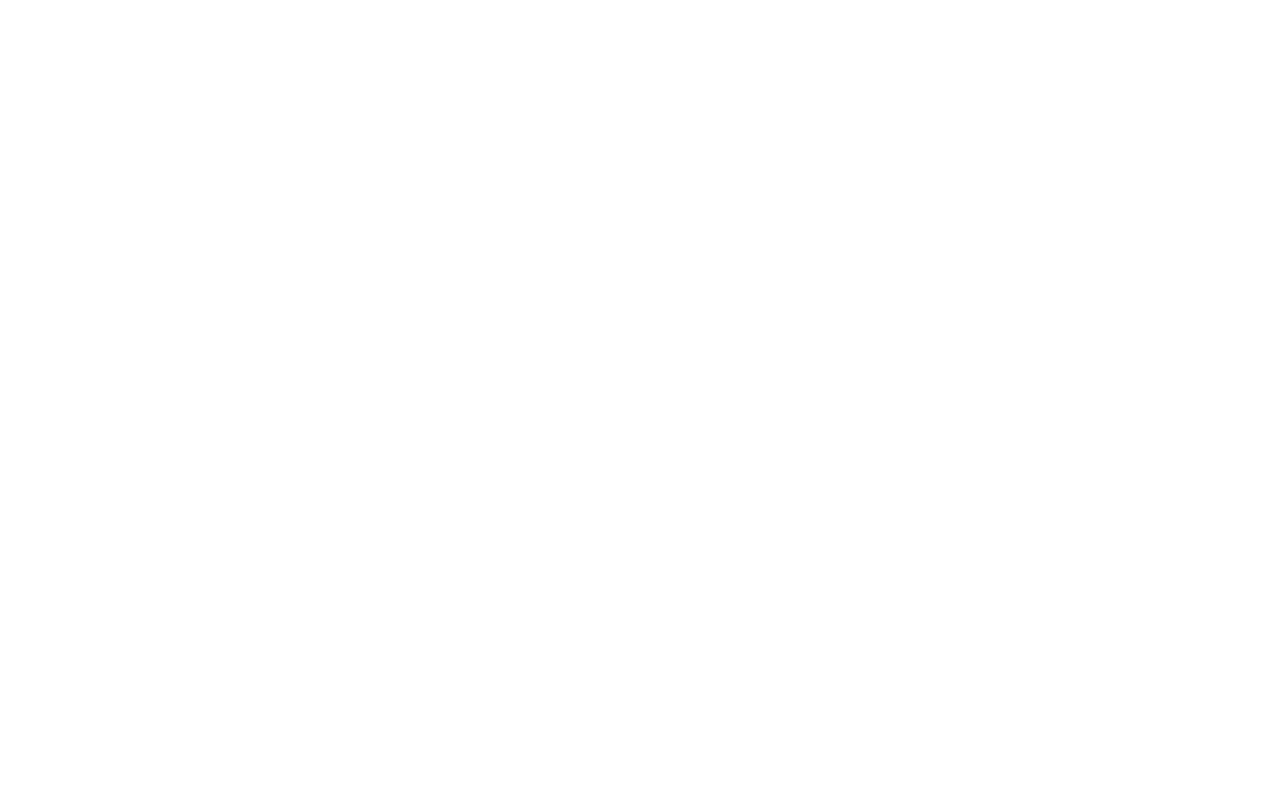
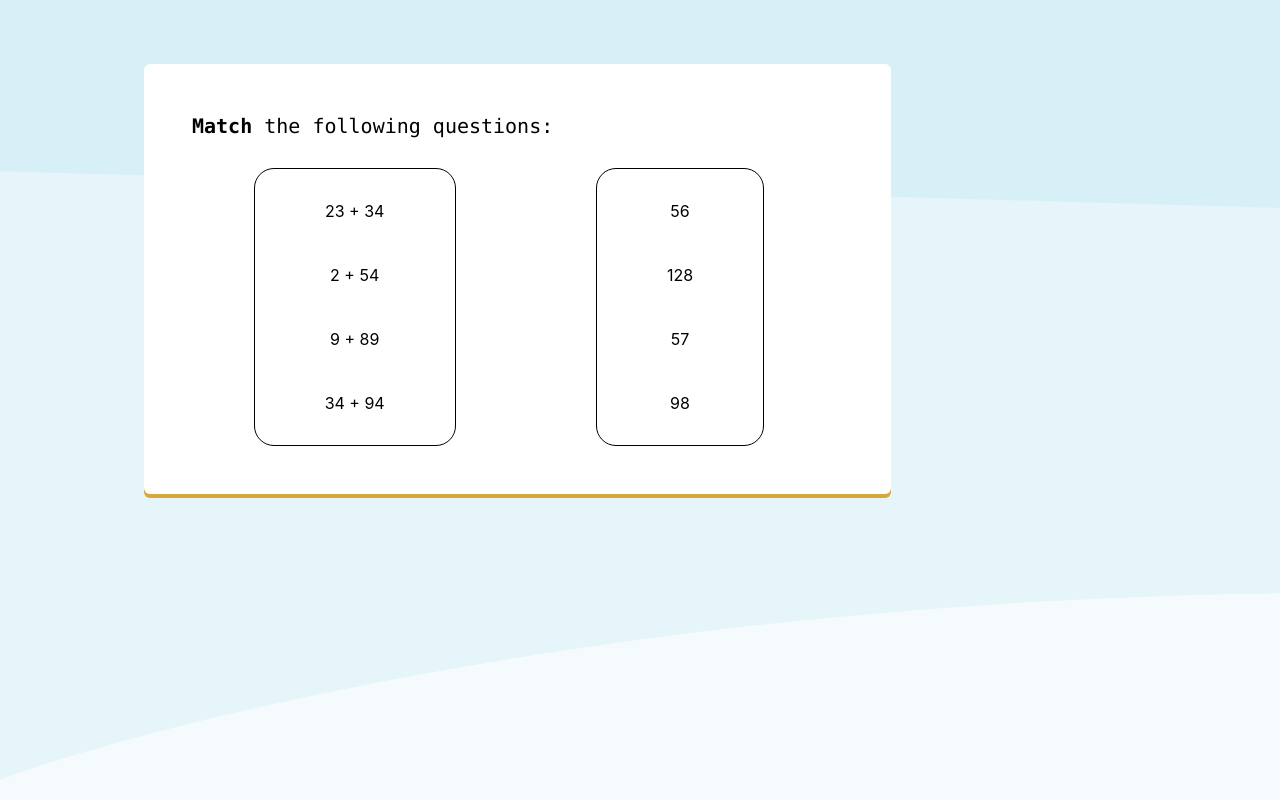
Before and after one commit to singhcoder694/LiteracyApp, a React (Create React App) app: page /matchnumbers in a window 1280 px wide. Before the commit this address had no page. Built offline with nearby package versions, Linux system fonts and the light colour scheme; a web font is replaced by a local one.

Commit message:
CompletedMatch

```diff
--- a/src/App.js
+++ b/src/App.js
@@ -11,6 +11,7 @@
 
         <Routes>
         <Route path="/smallestnumber" element={<SmallestNumber />} />
+        <Route path="/matchnumbers" element={<MatchNumbers />} />
         </Routes>
       </Router>
     </main>
--- a/src/pages/MatchNumbers.jsx
+++ b/src/pages/MatchNumbers.jsx
@@ -1,43 +1,165 @@
-import React, {  useState, useRef } from 'react'
+import React, { useState, useRef, useEffect } from "react";
 import bgimg from "../assets/bg-ques.svg";
-import "./Match.css"
+import "./Match.css";
+
+import { motion } from "framer-motion";
 
 function MatchNumbers() {
-    const [colorarr, setColorArr]=useState(["white","white","white","white"]);
-    const [color, setColor]=useState("");
-    const [boxR, setBoxR] = useState([null,null,null,null]);
-    const backColorArr = ["var(--Yellow-grad-up, #FFB507)", "#A5D720", "#FF6969", "#62D0FF"]
-    const handleClick=(e)=>{
-      const temp = (e.target.id);
-      const ind = Number.parseInt(temp.slice(-1));
-      if(document.getElementById(`${"Qmatch" + ind}`).style.backgroundColor===""){
-        document.getElementById(`${"Qmatch" + ind}`).style.backgroundColor = backColorArr[ind-1];
+  const [colorarr, setColorArr] = useState([
+    "white",
+    "white",
+    "white",
+    "white",
+  ]);
+  const [color, setColor] = useState("");
+  const qbox1Ref = useRef(null);
+  const qbox2Ref = useRef(null);
+  const qbox3Ref = useRef(null);
+  const qbox4Ref = useRef(null);
+  const abox1Ref = useRef(null);
+  const abox2Ref = useRef(null);
+  const abox3Ref = useRef(null);
+  const abox4Ref = useRef(null);
+  const [box1, setBox1] = useState(null);
+  const [box2, setBox2] = useState(null);
+  const [box3, setBox3] = useState(null);
+  const [box4, setBox4] = useState(null);
+  const [abox1, setAbox1] = useState(null);
+  const [abox2, setAbox2] = useState(null);
+  const [abox3, setAbox3] = useState(null);
+  const [abox4, setAbox4] = useState(null);
+  const [matched, setMatched] = useState([]);
+  const [loaded, setLoaded] = useState(false);
+  const [animationKey, setAnimationKey] = useState(0);
+  const [animationLoaded, setAnimationLoaded] = useState([false, false, false, false]);
+
+  const backColorArr = [
+    "var(--Yellow-grad-up, #FFB507)",
+    "#A5D720",
+    "#FF6969",
+    "#62D0FF",
+  ];
+
+  useEffect(() => {
+    const box1r = qbox1Ref.current;
+    const box2r = qbox2Ref.current;
+    const box3r = qbox3Ref.current;
+    const box4r = qbox4Ref.current;
+    //console.log(box1r, box2r, box3r, box4r);
+    const rect1 = box1r.getBoundingClientRect();
+    const rect2 = box2r.getBoundingClientRect();
+    const rect3 = box3r.getBoundingClientRect();
+    const rect4 = box4r.getBoundingClientRect();
+    const rect5 = abox1Ref.current.getBoundingClientRect();
+    const rect6 = abox2Ref.current.getBoundingClientRect();
+    const rect7 = abox3Ref.current.getBoundingClientRect();
+    const rect8 = abox4Ref.current.getBoundingClientRect();
+    //console.log(rect1, rect2, rect3, rect4, rect5, rect6, rect7, rect8);
+    setAbox1(rect5);
+    setAbox2(rect6);
+    setAbox3(rect7);
+    setAbox4(rect8);
+    setBox1(rect1);
+    setBox2(rect2);
+    setBox3(rect3);
+    setBox4(rect4);
+    setLoaded(true);
+  }, []);
+
+  const [ansbox1, setAnsbox1] = useState(box1);
+  const [ansbox2, setAnsbox2] = useState(box2);
+  const [ansbox3, setAnsbox3] = useState(box3);
+  const [ansbox4, setAnsbox4] = useState(box4);
+
+  useEffect(() => {
+    if (matched[0] === 1) {
+      if (matched[1] === 1) {
+        setAnsbox1(abox1);
+      } else if (matched[1] === 2) {
+        setAnsbox1(abox2);
+      } else if (matched[1] === 3) {
+        setAnsbox1(abox3);
+      } else if (matched[1] === 4) {
+        setAnsbox1(abox4);
       }
-      else{
-        document.getElementById(`${"Qmatch" + ind}`).style.backgroundColor = "";
+    } else if (matched[0] === 2) {
+      if (matched[1] === 1) {
+        setAnsbox2(abox1);
+      } else if (matched[1] === 2) {
+        setAnsbox2(abox2);
+      } else if (matched[1] === 3) {
+        setAnsbox2(abox3);
+      } else if (matched[1] === 4) {
+        setAnsbox2(abox4);
+      }
+    } else if (matched[0] === 3) {
+      if (matched[1] === 1) {
+        setAnsbox3(abox1);
+      } else if (matched[1] === 2) {
+        setAnsbox3(abox2);
+      } else if (matched[1] === 3) {
+        setAnsbox3(abox3);
+      } else if (matched[1] === 4) {
+        setAnsbox3(abox4);
+      }
+    } else if (matched[0] === 4) {
+      if (matched[1] === 1) {
+        setAnsbox4(abox1);
+      } else if (matched[1] === 2) {
+        setAnsbox4(abox2);
+      } else if (matched[1] === 3) {
+        setAnsbox4(abox3);
+      } else if (matched[1] === 4) {
+        setAnsbox4(abox4);
+      }
+    }
+  }, [matched]);
 
-      }
-      setColor(backColorArr[ind-1]);
-
-
+  const handleClick = (e) => {
+    const temp = e.target.id;
+    const ind = Number.parseInt(temp.slice(-1));
+    if (
+      document.getElementById(`${"Qmatch" + ind}`).style.backgroundColor === ""
+    ) {
+      document.getElementById(`${"Qmatch" + ind}`).style.backgroundColor =
+        backColorArr[ind - 1];
+      let newmatched = [...matched];
+      newmatched[0] = ind;
+      newmatched[1] = null;
+      setMatched(newmatched);
+    } else {
+      document.getElementById(`${"Qmatch" + ind}`).style.backgroundColor = "";
     }
-    const handleClick2= (e)=>{
-        const temp=(e.target.id);
-        e.target.style.backgroundColor=color;
-        const ind=Number.parseInt(temp.slice(-1));
-        let a=colorarr;
-        let i=0;
-        while (colorarr.includes(color)){
-            i=colorarr.indexOf(color);
-            a[i]="white";
-            i++;
-        }
-        a[ind-1]=color;
-        setColorArr(a);
-        for (let i=0;i<4;i++){
-            document.getElementById(`${"Amatch" + (i+1)}`).style.backgroundColor=a[i];
-        }
+    setColor(backColorArr[ind - 1]);
+  };
+  const handleClick2 = (e) => {
+    const temp = e.target.id;
+    e.target.style.backgroundColor = color;
+    const ind = Number.parseInt(temp.slice(-1));
+    let newmatched = [...matched];
+    newmatched[1] = ind;
+    setMatched(newmatched);
+    setAnimationKey(prevKey => prevKey + 1);
+    setAnimationLoaded(prevState => {
+      let newState = [...prevState];
+      newState[ind - 1] = true;
+      return newState;
+      });
+    let a = colorarr;
+    let i = 0;
+    while (colorarr.includes(color)) {
+      i = colorarr.indexOf(color);
+      a[i] = "white";
+      i++;
     }
+    a[ind - 1] = color;
+    setColorArr(a);
+    for (let i = 0; i < 4; i++) {
+      document.getElementById(`${"Amatch" + (i + 1)}`).style.backgroundColor =
+        a[i];
+    }
+  };
+  console.log(ansbox1, ansbox2, ansbox3, ansbox4,animationKey);
   return (
     <div
       className="container min-h-screen flex flex-col"
@@ -51,23 +173,150 @@
         <h3 className="text-xl font-mono mb-7">
           <span className="font-bold">Match</span> the following questions:
         </h3>
-        <div className='columns'>
-            <div className='ques_cols'>
-                <p className='questions' id='Qmatch1'  onClick={handleClick}>23 + 34</p>
-                <p className='questions' id='Qmatch2'  onClick={handleClick}>2 + 54</p>
-                <p className='questions' id='Qmatch3'  onClick={handleClick}>9 + 89</p>
-                <p className='questions' id='Qmatch4'  onClick={handleClick}>34 + 94</p>
-            </div>
-            <div className='ans_cols'>
-                <p className='answers' id='Amatch1' onClick={handleClick2} >56</p>
-                <p className='answers' id='Amatch2' onClick={handleClick2} >128</p>
-                <p className='answers' id='Amatch3' onClick={handleClick2} >57</p>
-                <p className='answers' id='Amatch4' onClick={handleClick2} >98</p>
-            </div>
+        <div className="columns">
+          <div className="ques_cols">
+            <p
+              className="questions"
+              id="Qmatch1"
+              ref={qbox1Ref}
+              onClick={handleClick}
+            >
+              23 + 34
+            </p>
+            <p
+              className="questions"
+              id="Qmatch2"
+              ref={qbox2Ref}
+              onClick={handleClick}
+            >
+              2 + 54
+            </p>
+            <p
+              className="questions"
+              id="Qmatch3"
+              ref={qbox3Ref}
+              onClick={handleClick}
+            >
+              9 + 89
+            </p>
+            <p
+              className="questions"
+              id="Qmatch4"
+              ref={qbox4Ref}
+              onClick={handleClick}
+            >
+              34 + 94
+            </p>
+          </div>
+          <div className="ans_cols">
+            <p
+              className="answers"
+              id="Amatch1"
+              ref={abox1Ref}
+              onClick={handleClick2}
+            >
+              56
+            </p>
+            <p
+              className="answers"
+              id="Amatch2"
+              ref={abox2Ref}
+              onClick={handleClick2}
+            >
+              128
+            </p>
+            <p
+              className="answers"
+              id="Amatch3"
+              ref={abox3Ref}
+              onClick={handleClick2}
+            >
+              57
+            </p>
+            <p
+              className="answers"
+              id="Amatch4"
+              ref={abox4Ref}
+              onClick={handleClick2}
+            >
+              98
+            </p>
+          </div>
         </div>
       </div>
+      <svg
+        width="100%"
+        height="100%"
+        className="absolute z-10 pointer-events-none"
+      >
+        <motion.line
+           key={`line1-${animationKey}`}
+
+          x1={box1?.x + box1?.width}
+          y1={box1?.y + box1?.height / 2}
+          x2={ansbox1 == null ? box1?.x + box1?.width : ansbox1?.x}
+          y2={
+            ansbox1 == null
+              ? box1?.y + box1?.height / 2
+              : ansbox1?.y + ansbox1?.height / 2
+          }
+          stroke="black"
+          strokeWidth="3"
+          initial={{ pathLength: 0 }}
+          animate={{ pathLength: 1 }}
+          transition={{ duration: 1 }}
+        />
+        <motion.line
+        key={`line3-${animationKey}`}
+          x1={box3?.x + box3?.width}
+          y1={box3?.y + box3?.height / 2}
+          x2={ansbox3 == null ? box3?.x + box3?.width : ansbox3?.x}
+          y2={
+            ansbox3 == null
+              ? box3?.y + box3?.height / 2
+              : ansbox3?.y + ansbox3?.height / 2
+          }
+          stroke="black"
+          strokeWidth="3"
+          initial={{ pathLength: 0 }}
+          animate={{ pathLength: 1 }}
+          transition={{ duration: 1 }}
+        />
+        <motion.line
+        key={`line4-${animationKey}`}
+          x1={box4?.x + box4?.width}
+          y1={box4?.y + box4?.height / 2}
+          x2={ansbox4 == null ? box4?.x + box4?.width : ansbox4?.x}
+          y2={
+            ansbox4 == null
+              ? box4?.y + box4?.height / 2
+              : ansbox4?.y + ansbox4?.height / 2
+          }
+          stroke="black"
+          strokeWidth="3"
+          initial={{ pathLength: 0 }}
+          animate={{ pathLength: 1 }}
+          transition={{ duration: 1}}
+        />
+        <motion.line
+        key={`line2-${animationKey}`}
+          x1={box2?.x + box2?.width}
+          y1={box2?.y + box2?.height / 2}
+          x2={ansbox2 == null ? box2?.x + box2?.width : ansbox2?.x}
+          y2={
+            ansbox2 == null
+              ? box2?.y + box2?.height / 2
+              : ansbox2?.y + ansbox2?.height / 2
+          }
+          stroke="black"
+          strokeWidth="3"
+          initial={{ pathLength: 0 }}
+          animate={{ pathLength: 1 }}
+          transition={{ duration: 1}}
+        />
+      </svg>
     </div>
-  )
+  );
 }
 
-export default MatchNumbers
+export default MatchNumbers;
```
Also changed, not shown: src/Components/LineAnimation.jsx (deleted, +0 -87 lines).
